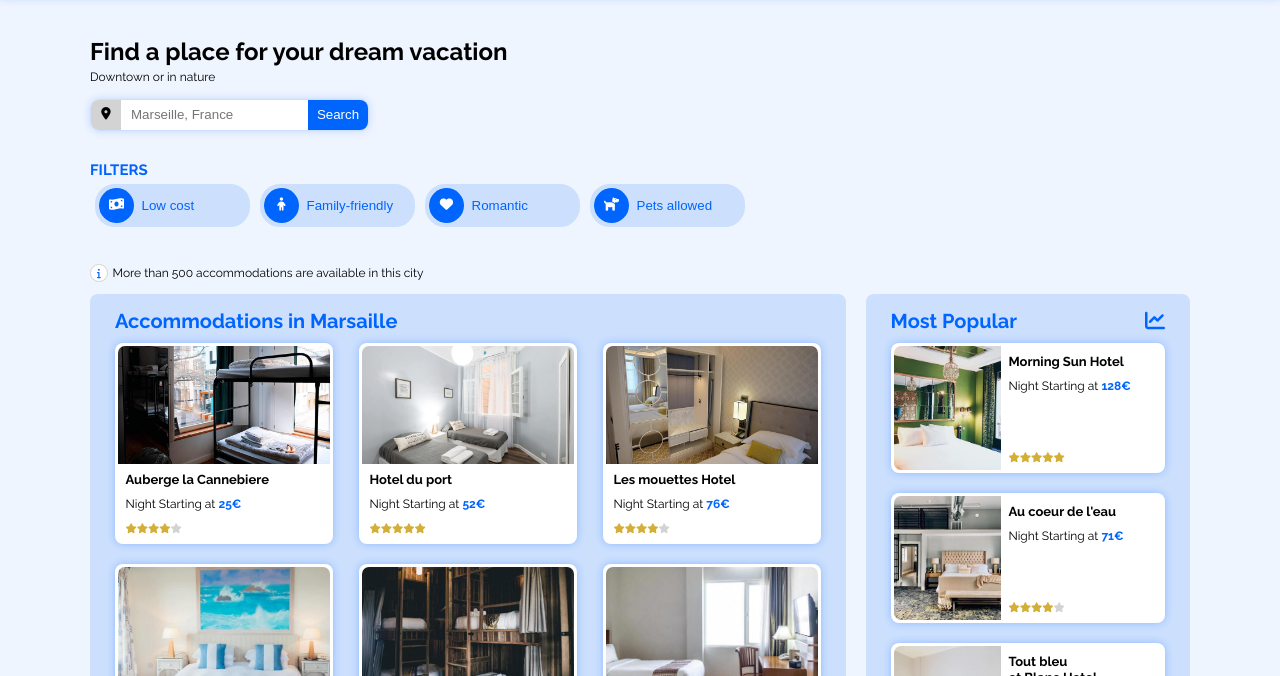
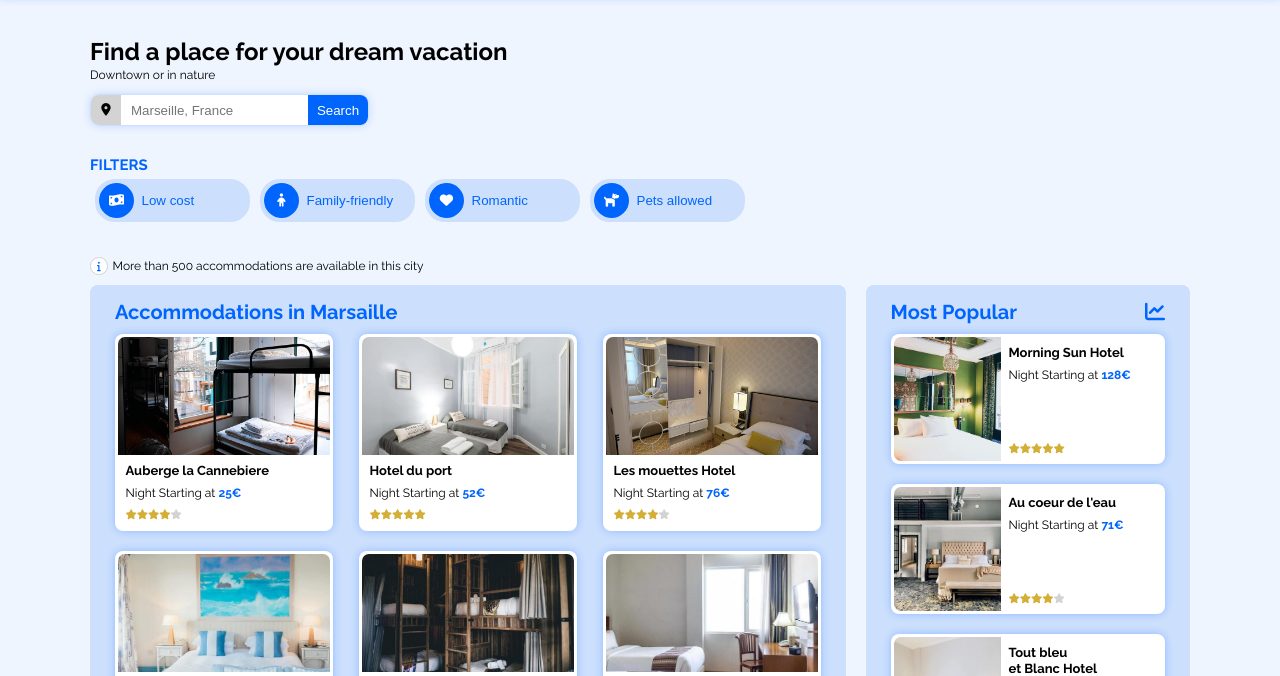
Before and after one commit to gilvasq/OpenClassrooms-Reservia-Project, a website: page index.html in a window 1280 px wide. Shown: the part 73-749 px from the top of the page. Drawn offline with Linux system fonts and the light colour scheme.

Commit message:
line height change

```diff
--- a/sass/_typography.scss
+++ b/sass/_typography.scss
@@ -1,7 +1,7 @@
 .body-text {
   font-family: "Raleway", sans-serif;
   font-size: 1.2rem;
-  line-height: 2.25rem;
+  line-height: 1.5;
 }
 
 .heading {
```
Also changed, not shown: css/style.css.
